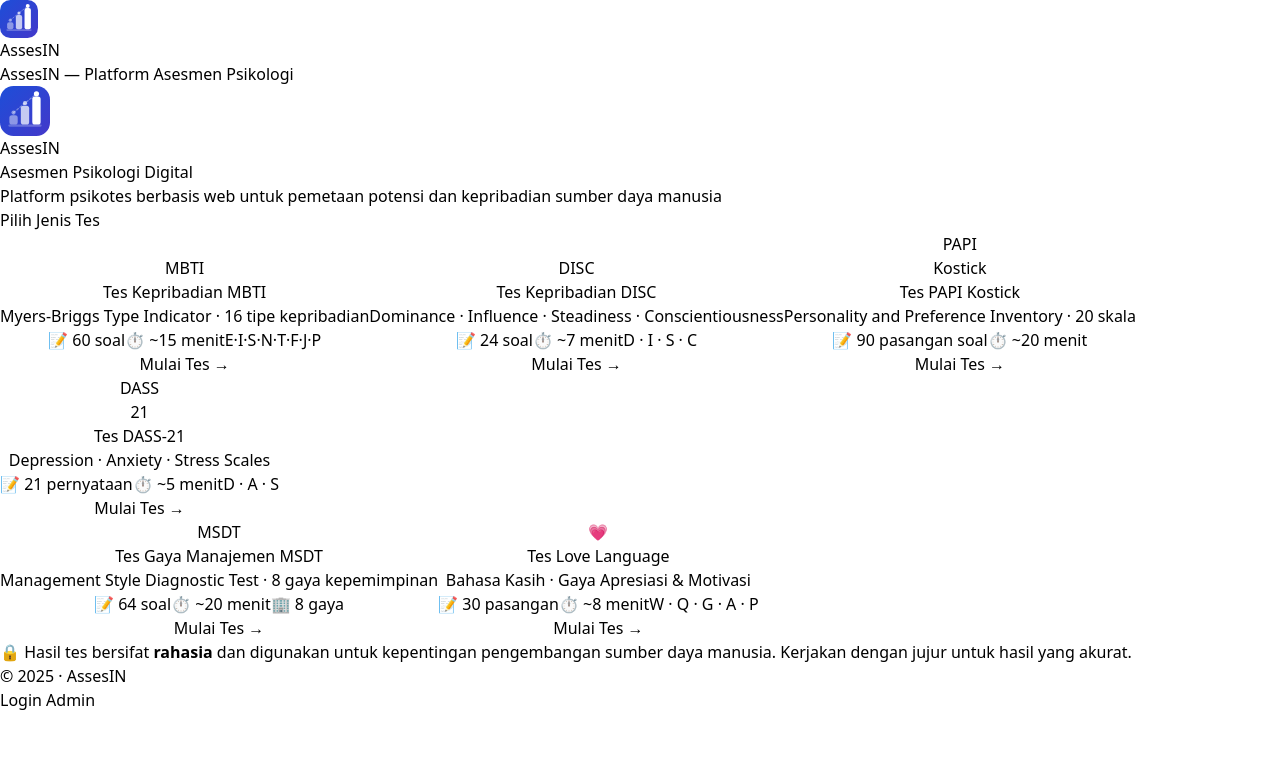
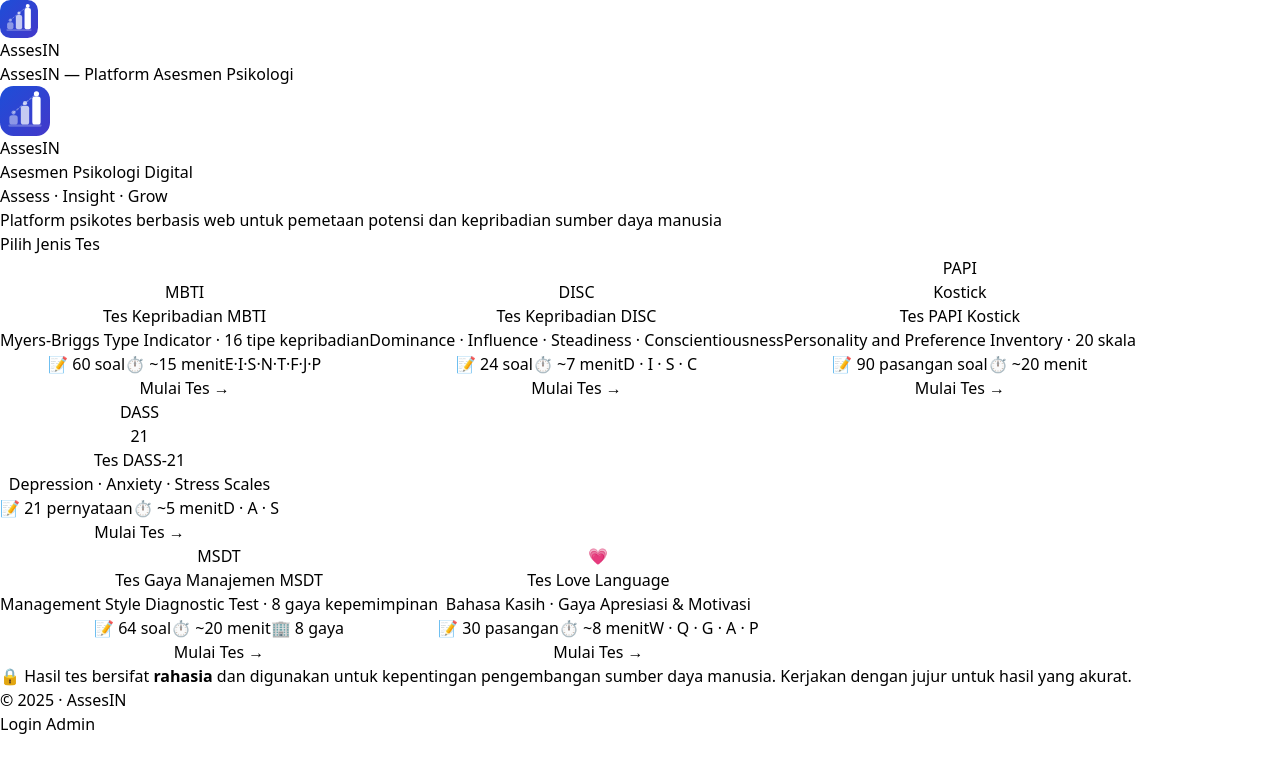
Before and after one commit to pengembanganbrian-coder/psikotes-bisnis, a React (Vite) app: page / in a window 1280 px wide. Shown: the top 772 px of the page. Built offline with nearby package versions, Linux system fonts and the light colour scheme.

Commit message:
tampilan: tambah tagline Assess Insight Grow di home dan login

```diff
--- a/src/pages/Home.jsx
+++ b/src/pages/Home.jsx
@@ -26,10 +26,13 @@
             <div className="inline-flex items-center gap-2 justify-center mb-6">
               <Logo size="lg" />
             </div>
-            <h1 className="text-4xl font-black text-gray-900 leading-tight mb-4">
+            <h1 className="text-4xl font-black text-gray-900 leading-tight mb-3">
               Asesmen Psikologi{' '}
               <span className="text-blue-700">Digital</span>
             </h1>
+            <p className="text-blue-600 font-bold text-base tracking-widest uppercase mb-3">
+              Assess · Insight · Grow
+            </p>
             <p className="text-gray-500 text-base max-w-lg mx-auto leading-relaxed">
               Platform psikotes berbasis web untuk pemetaan potensi dan kepribadian sumber daya manusia
             </p>
--- a/src/pages/Login.jsx
+++ b/src/pages/Login.jsx
@@ -29,8 +29,8 @@
           <div className="inline-flex items-center gap-2 justify-center">
             <Logo size="lg" dark />
           </div>
-          <h1 className="text-lg font-black text-white leading-snug mt-4">Platform Asesmen Psikologi Digital</h1>
-          <p className="text-blue-300 text-sm mt-1">Portal Admin</p>
+          <p className="text-blue-300 text-sm font-bold tracking-widest uppercase mt-4">Assess · Insight · Grow</p>
+          <p className="text-blue-400 text-xs mt-1">Portal Admin</p>
         </div>
 
         {/* Card */}
```
